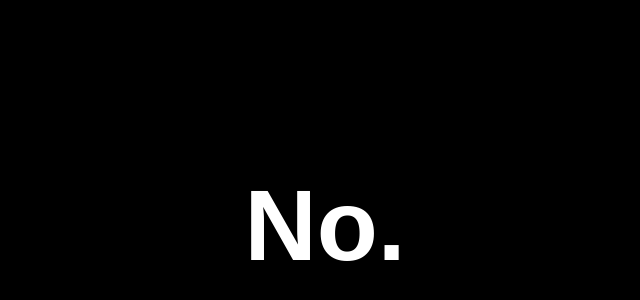
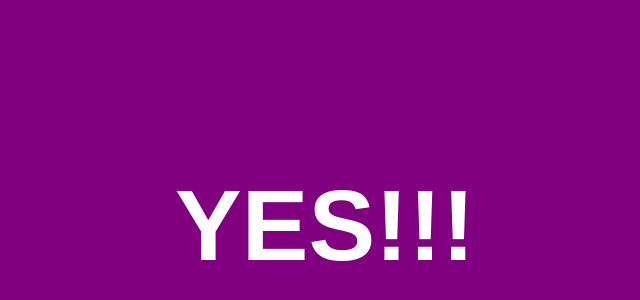
Before and after one commit to DorkyP/hasmariasignedthecontract, a plain HTML site: page index.html in a window 1280 px wide. Shown: the part 142-442 px from the top of the page, without its empty margins (315-955 px from the left). Drawn offline with Linux system fonts and the light colour scheme.

Commit message:
She signed the contract

```diff
--- a/index.html
+++ b/index.html
@@ -4,7 +4,7 @@
 	</head>
 	<body>
 		<div class="container">
-				<h1>No.</h1>
+				<h1>YES!!!</h1>
 		</div>
 	</body>
 </html>
--- a/style.css
+++ b/style.css
@@ -1,5 +1,5 @@
 body {
-	background-color: black;
+	background-color: purple;
 }
 
 .container {
```
